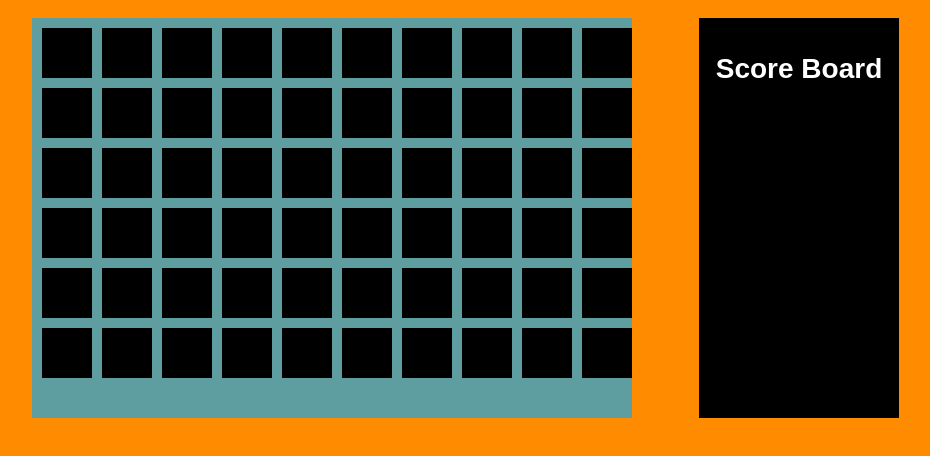
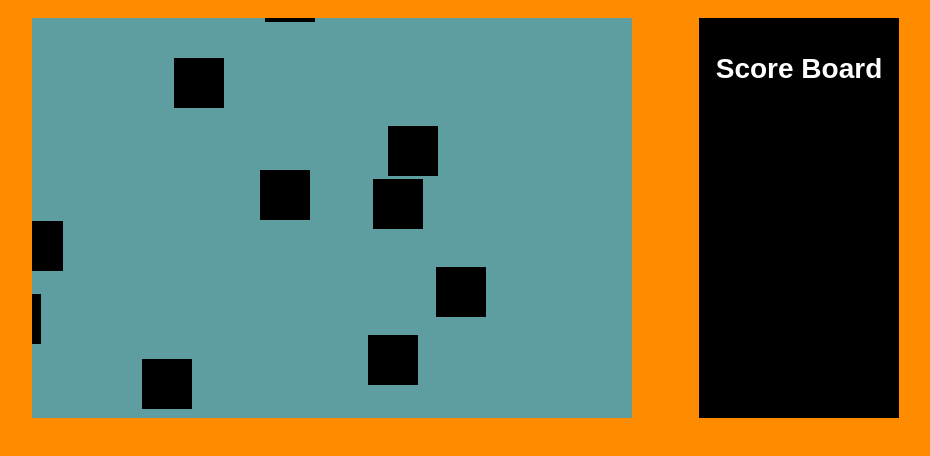
Before and after one commit to SovietSombrero/Tile_Clicker, a plain HTML site: page index.html in a window 1280 px wide. Shown: the part 48-504 px from the top of the page, without its empty margins (276-1206 px from the left). Drawn offline with nearby package versions, Linux system fonts and the light colour scheme.

Commit message:
random Tiles

```diff
--- a/app.js
+++ b/app.js
@@ -4,8 +4,6 @@ $(document).ready(function() {
     var sb = document.getElementById("scoreBoard");
     var ctx2 = sb.getContext("2d");
     var ctx = canvas.getContext("2d");
-    var x = 10;
-    var y = 10;
     var size = 50;
     var blocks = [];
     var check = false;
@@ -20,9 +18,8 @@ $(document).ready(function() {
        for (var i = 0; i < blocks.length; i++) {
            var a = blocks[i].x;
            var s = blocks[i].y;
-           if (e.clientX-1424*.23 >= a && e.clientX-1424*.23  <= a+size) {
-               if (e.clientY-742-(37+21.4) >= s && e.clientY-742-(37+21.4) <= s+size) {
-                   console.log("FOUND IT!!! ",e.clientX,e.clientY, a,s);
+           if (e.clientX-396 >= a && e.clientX-396 <= a+size) {
+               if (e.clientY-66 >= s && e.clientY-66 <= s+size) {
                    ctx.clearRect(a,s,size,size);
                }
            }
@@ -38,21 +35,20 @@ $(document).ready(function() {
     ctx2.textAlign = "center";
     ctx2.fillText("Score Board",sb.width/2, sb.height/2-140);
 
-    function draw(color) {
-    for (var i = 0; i < 6; i++ ) {
-        x = 10;
-        for (var r = 0; r < 10; r++) {
-        ctx.fillStyle = color;
+    function draw(x,y) {
+        ctx.fillStyle = "black";
         ctx.fillRect(x,y,size,size);
-        x += 60;
         blocks.push( {"x":x,"y":y} );
         //console.log(blocks[blocks.length - 1])
+}
 
-        }
-        y += 60;
+function gameloop() {
+
+    for(var i = 0; i < 10; i++) {
+        ranX = Math.floor((Math.random() * canvas.width)-size);
+        ranY = Math.floor((Math.random() * canvas.height)-size);
+        draw(ranX, ranY);
     }
 }
-
-    draw();
-
+gameloop();
 });
--- a/index.html
+++ b/index.html
@@ -28,9 +28,7 @@
 </head>
 <body>
     <h1>Tile Clicker</h1>
-    <div>
     <canvas id="myCanvas" width="600" height="400"></canvas>
     <canvas id = "scoreBoard" width = "200" height = "400">ScoreBoard</canvas>
-    </div>
 </body>
 </html>
```
